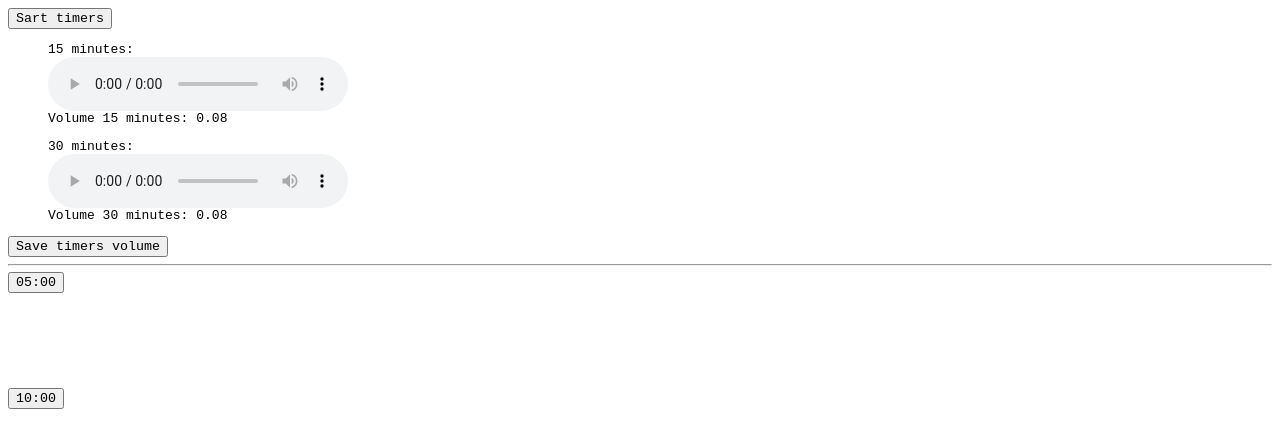
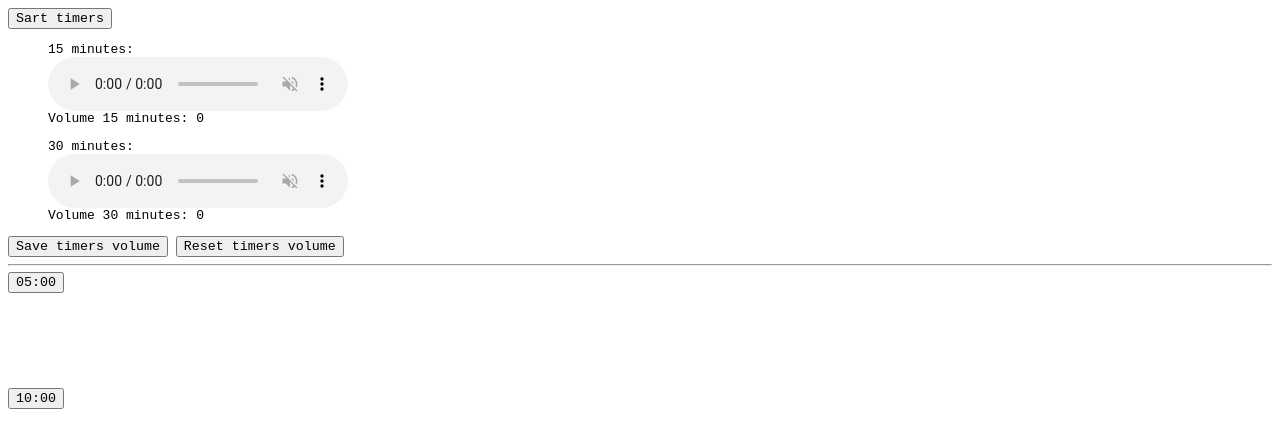
Before and after one commit to StanislavKaisin/personaltimer, a plain HTML site: page index.html in a window 1280 px wide. Both pictures are taken after a click on the button "Save timers volume". Drawn offline with Linux system fonts and the light colour scheme.

Commit message:
added volume settings save

```diff
--- a/index.html
+++ b/index.html
@@ -10,6 +10,7 @@
 
 <body>
   <button id="start">Sart timers</button>
+
   <figure>
     <figcaption>15 minutes:</figcaption>
     <audio controls src="./Bells1.mp3" id="min15" volume="0.08" <!-- autoplay=true -->
@@ -26,7 +27,12 @@
     </audio>
     <span id="min30Indicator"></span>
   </figure>
-  <button id="save">Save timers volume</button>
+
+  <div class="buttons"><button id="save">Save timers volume</button>
+    <button id="resetVolumes">Reset timers volume</button>
+  </div>
+
+
   <hr />
   <button id="min5">05:00</button>
   <figure style="opacity: 0;">
--- a/index.js
+++ b/index.js
@@ -108,3 +108,34 @@ startBtn.onclick = (params) => {
   timer15();
   timer30();
 };
+
+//+++++++++++++++++++++++++++++++++++++++++++++++++++++++++++++
+const saveVolumeSettings = document.getElementById("save");
+const resetVolumeSettings = document.getElementById("resetVolumes");
+
+const saveVolumeToLocalStorage = () => {
+  try {
+    localStorage.setItem("min15Volume", min15.volume + "");
+    localStorage.setItem("min30Volume", min30.volume + "");
+  } catch (error) {
+    console.log(`error`, error);
+  }
+};
+
+saveVolumeSettings.onclick = saveVolumeToLocalStorage;
+
+resetVolumeSettings.onclick = () => {
+  min15.volume = 0.08;
+  min30.volume = 0.08;
+};
+
+function getVolumeFromLocalStorage() {
+  try {
+    min15.volume = +localStorage.getItem("min15Volume");
+    min30.volume = +localStorage.getItem("min30Volume");
+  } catch (error) {
+    console.log(`error`, error);
+  }
+}
+
+window.onload = getVolumeFromLocalStorage;
```
